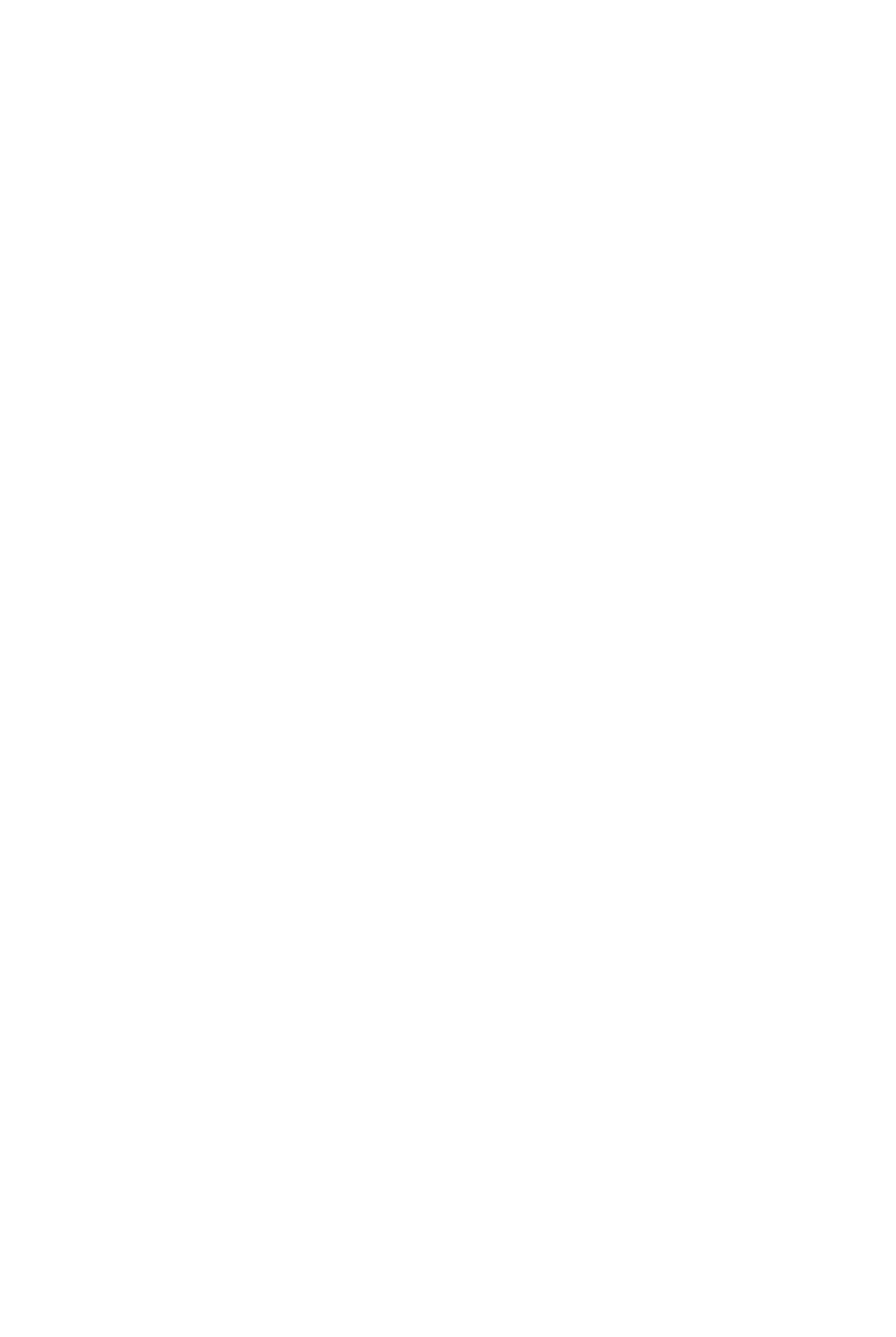
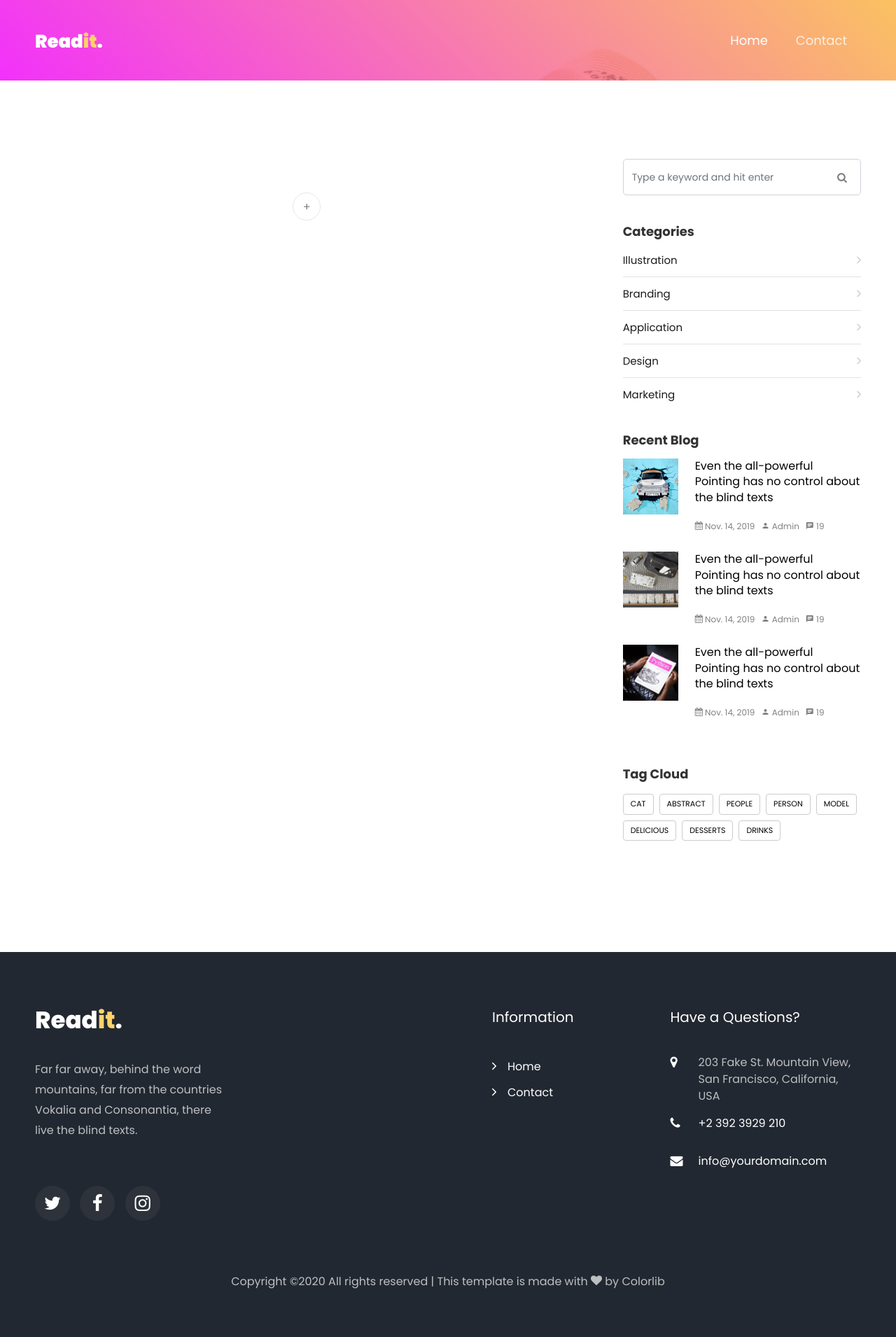
Before and after one commit to romainIEPS/readit, a PHP site: page /templates/partials/head in a window 1280 px wide. Before the commit the page is empty. Shown: the whole page at 70% size. Before the commit the page ends 800 px from the top, so only its background shows below. Run offline with PHP 8.4, Linux system fonts and the light colour scheme; data that the repository does not hold is empty; some libraries are stand-ins or nearby versions; some web fonts are replaced.

Commit message:
Décomposition en partials + zones dynamiques
Décomposition du template de l'application en partials + mise en place des zones dynamiques

```diff
--- a/app/vues/templates/defaut.php
+++ b/app/vues/templates/defaut.php
@@ -3,3 +3,28 @@
   ./app/vues/templates/defaut.php
   TEMPLATE DE L'APPLICATION
 */
+?>
+<!DOCTYPE html>
+<html lang="en">
+  <head>
+    <?php include_once '../app/vues/templates/partials/head.php'; ?>
+  </head>
+  <body>
+
+	  <?php include_once '../app/vues/templates/partials/nav.php'; ?>
+    <!-- END nav -->
+    <?php include_once '../app/vues/templates/partials/hero.php'; ?>
+
+    <?php include_once '../app/vues/templates/partials/section.php'; ?>
+    <!-- .section -->
+
+    <footer class="ftco-footer ftco-bg-dark ftco-section">
+      <?php include_once '../app/vues/templates/partials/footer.php'; ?>
+    </footer>
+
+  <!-- loader -->
+  <?php include_once '../app/vues/templates/partials/loader.php'; ?>
+
+  <?php include_once '../app/vues/templates/partials/scripts.php'; ?>
+  </body>
+</html>
--- /dev/null
+++ b/app/vues/templates/partials/footer.php
@@ -0,0 +1,50 @@
+<?php
+  /*
+    ./app/vues/templates/partials/footer.php
+  */
+?>
+<div class="container">
+  <div class="row mb-5">
+    <div class="col-md">
+      <div class="ftco-footer-widget mb-4">
+        <h2 class="logo"><a href="#">Read<span>it</span>.</a></h2>
+        <p>Far far away, behind the word mountains, far from the countries Vokalia and Consonantia, there live the blind texts.</p>
+        <ul class="ftco-footer-social list-unstyled float-md-left float-lft mt-5">
+          <li class="ftco-animate"><a href="#"><span class="icon-twitter"></span></a></li>
+          <li class="ftco-animate"><a href="#"><span class="icon-facebook"></span></a></li>
+          <li class="ftco-animate"><a href="#"><span class="icon-instagram"></span></a></li>
+        </ul>
+      </div>
+    </div>
+    <div class="col-md"></div>
+    <div class="col-md">
+      <div class="ftco-footer-widget mb-4 ml-md-5">
+        <h2 class="ftco-heading-2">Information</h2>
+        <ul class="list-unstyled">
+          <li><a href="#" class="py-1 d-block"><span class="ion-ios-arrow-forward mr-3"></span>Home</a></li>
+          <li><a href="#" class="py-1 d-block"><span class="ion-ios-arrow-forward mr-3"></span>Contact</a></li>
+        </ul>
+      </div>
+    </div>
+    <div class="col-md">
+      <div class="ftco-footer-widget mb-4">
+        <h2 class="ftco-heading-2">Have a Questions?</h2>
+        <div class="block-23 mb-3">
+          <ul>
+            <li><span class="icon icon-map-marker"></span><span class="text">203 Fake St. Mountain View, San Francisco, California, USA</span></li>
+            <li><a href="#"><span class="icon icon-phone"></span><span class="text">+2 392 3929 210</span></a></li>
+            <li><a href="#"><span class="icon icon-envelope"></span><span class="text">info@yourdomain.com</span></a></li>
+          </ul>
+        </div>
+      </div>
+    </div>
+  </div>
+  <div class="row">
+    <div class="col-md-12 text-center">
+
+      <p><!-- Link back to Colorlib can't be removed. Template is licensed under CC BY 3.0. -->
+Copyright &copy;<script>document.write(new Date().getFullYear());</script> All rights reserved | This template is made with <i class="icon-heart color-danger" aria-hidden="true"></i> by <a href="https://colorlib.com" target="_blank">Colorlib</a>
+<!-- Link back to Colorlib can't be removed. Template is licensed under CC BY 3.0. --></p>
+    </div>
+  </div>
+</div>
--- /dev/null
+++ b/app/vues/templates/partials/head.php
@@ -0,0 +1,25 @@
+<?php
+  /*
+    ./app/vues/templates/partials/head.php
+  */
+?>
+<title>Readit - <?php echo $title ?></title>
+<meta charset="utf-8">
+<meta name="viewport" content="width=device-width, initial-scale=1, shrink-to-fit=no">
+
+<link href="https://fonts.googleapis.com/css?family=Poppins:300,400,500,600,700,800,900" rel="stylesheet">
+
+<link rel="stylesheet" href="css/open-iconic-bootstrap.min.css">
+<link rel="stylesheet" href="css/animate.css">
+
+<link rel="stylesheet" href="css/owl.carousel.min.css">
+<link rel="stylesheet" href="css/owl.theme.default.min.css">
+<link rel="stylesheet" href="css/magnific-popup.css">
+
+<link rel="stylesheet" href="css/aos.css">
+
+<link rel="stylesheet" href="css/ionicons.min.css">
+
+<link rel="stylesheet" href="css/flaticon.css">
+<link rel="stylesheet" href="css/icomoon.css">
+<link rel="stylesheet" href="css/style.css">
--- /dev/null
+++ b/app/vues/templates/partials/hero.php
@@ -0,0 +1,15 @@
+<?php
+  /*
+    ./app/vues/templates/partials/hero.php
+  */
+?>
+<div class="hero-wrap" style="background-image: url('images/bg_1.jpg');" data-stellar-background-ratio="0.5">
+  <div class="overlay"></div>
+  <div class="container">
+    <div class="row no-gutters slider-text align-items-center justify-content-start" data-scrollax-parent="true">
+      <div class="col-md-12 ftco-animate">
+        <h1 class="mb-4 mb-md-0" style="height: .9em;"></h1>
+      </div>
+    </div>
+  </div>
+</div>
--- /dev/null
+++ b/app/vues/templates/partials/loader.php
@@ -0,0 +1,6 @@
+<?php
+  /*
+    ./app/vues/templates/partials/loader.php
+  */
+?>
+  <div id="ftco-loader" class="show fullscreen"><svg class="circular" width="48px" height="48px"><circle class="path-bg" cx="24" cy="24" r="22" fill="none" stroke-width="4" stroke="#eeeeee"/><circle class="path" cx="24" cy="24" r="22" fill="none" stroke-width="4" stroke-miterlimit="10" stroke="#F96D00"/></svg></div>
--- /dev/null
+++ b/app/vues/templates/partials/nav.php
@@ -0,0 +1,20 @@
+<?php
+  /*
+    ./app/vues/templates/partials/nav.php
+  */
+?>
+<nav class="navbar px-md-0 navbar-expand-lg navbar-dark ftco_navbar bg-dark ftco-navbar-light" id="ftco-navbar">
+  <div class="container">
+    <a class="navbar-brand" href="index.html">Read<i>it</i>.</a>
+    <button class="navbar-toggler" type="button" data-toggle="collapse" data-target="#ftco-nav" aria-controls="ftco-nav" aria-expanded="false" aria-label="Toggle navigation">
+      <span class="oi oi-menu"></span> Menu
+    </button>
+
+    <div class="collapse navbar-collapse" id="ftco-nav">
+      <ul class="navbar-nav ml-auto">
+        <li class="nav-item active"><a href="index.html" class="nav-link">Home</a></li>
+        <li class="nav-item"><a href="contact.html" class="nav-link">Contact</a></li>
+      </ul>
+    </div>
+  </div>
+</nav>
--- /dev/null
+++ b/app/vues/templates/partials/scripts.php
@@ -0,0 +1,20 @@
+<?php
+  /*
+    ./app/vues/templates/partials/scripts.php
+  */
+?>
+<script src="js/jquery.min.js"></script>
+<script src="js/jquery-migrate-3.0.1.min.js"></script>
+<script src="js/popper.min.js"></script>
+<script src="js/bootstrap.min.js"></script>
+<script src="js/jquery.easing.1.3.js"></script>
+<script src="js/jquery.waypoints.min.js"></script>
+<script src="js/jquery.stellar.min.js"></script>
+<script src="js/owl.carousel.min.js"></script>
+<script src="js/jquery.magnific-popup.min.js"></script>
+<script src="js/aos.js"></script>
+<script src="js/jquery.animateNumber.min.js"></script>
+<script src="js/scrollax.min.js"></script>
+<script src="https://maps.googleapis.com/maps/api/js?key=AIzaSyBVWaKrjvy3MaE7SQ74_uJiULgl1JY0H2s&sensor=false"></script>
+<script src="js/google-map.js"></script>
+<script src="js/main.js"></script>
--- /dev/null
+++ b/app/vues/templates/partials/section.php
@@ -0,0 +1,102 @@
+<?php
+  /*
+    ./app/vues/templates/partials/section.php
+  */
+?>
+<section class="ftco-section ftco-degree-bg">
+   <div class="container">
+     <div class="row">
+       <div class="col-lg-8 ftco-animate">
+         <div class="container">
+           <div class="row d-flex">
+             <?php echo $content; ?>
+           </div>
+           <div class="row mt-5">
+             <div class="col text-center">
+               <div class="block-27">
+                 <ul>
+                   <li><a href="#">+</a></li>
+                 </ul>
+               </div>
+             </div>
+           </div>
+         </div>
+       </div>
+
+       <!-- .col-md-8 -->
+       <div class="col-lg-4 sidebar pl-lg-5 ftco-animate">
+         <div class="sidebar-box">
+           <form action="#" class="search-form">
+             <div class="form-group">
+               <span class="icon icon-search"></span>
+               <input type="text" class="form-control" placeholder="Type a keyword and hit enter">
+             </div>
+           </form>
+         </div>
+         <div class="sidebar-box ftco-animate">
+           <div class="categories">
+             <h3>Categories</h3>
+             <li><a href="#">Illustration <span class="ion-ios-arrow-forward"></span></a></li>
+             <li><a href="#">Branding <span class="ion-ios-arrow-forward"></span></a></li>
+             <li><a href="#">Application <span class="ion-ios-arrow-forward"></span></a></li>
+             <li><a href="#">Design <span class="ion-ios-arrow-forward"></span></a></li>
+             <li><a href="#">Marketing <span class="ion-ios-arrow-forward"></span></a></li>
+           </div>
+         </div>
+
+         <div class="sidebar-box ftco-animate">
+           <h3>Recent Blog</h3>
+           <div class="block-21 mb-4 d-flex">
+             <a class="blog-img mr-4" style="background-image: url(images/image_1.jpg);"></a>
+             <div class="text">
+               <h3 class="heading"><a href="#">Even the all-powerful Pointing has no control about the blind texts</a></h3>
+               <div class="meta">
+                 <div><a href="#"><span class="icon-calendar"></span> Nov. 14, 2019</a></div>
+                 <div><a href="#"><span class="icon-person"></span> Admin</a></div>
+                 <div><a href="#"><span class="icon-chat"></span> 19</a></div>
+               </div>
+             </div>
+           </div>
+           <div class="block-21 mb-4 d-flex">
+             <a class="blog-img mr-4" style="background-image: url(images/image_2.jpg);"></a>
+             <div class="text">
+               <h3 class="heading"><a href="#">Even the all-powerful Pointing has no control about the blind texts</a></h3>
+               <div class="meta">
+                 <div><a href="#"><span class="icon-calendar"></span> Nov. 14, 2019</a></div>
+                 <div><a href="#"><span class="icon-person"></span> Admin</a></div>
+                 <div><a href="#"><span class="icon-chat"></span> 19</a></div>
+               </div>
+             </div>
+           </div>
+           <div class="block-21 mb-4 d-flex">
+             <a class="blog-img mr-4" style="background-image: url(images/image_3.jpg);"></a>
+             <div class="text">
+               <h3 class="heading"><a href="#">Even the all-powerful Pointing has no control about the blind texts</a></h3>
+               <div class="meta">
+                 <div><a href="#"><span class="icon-calendar"></span> Nov. 14, 2019</a></div>
+                 <div><a href="#"><span class="icon-person"></span> Admin</a></div>
+                 <div><a href="#"><span class="icon-chat"></span> 19</a></div>
+               </div>
+             </div>
+           </div>
+         </div>
+
+         <div class="sidebar-box ftco-animate">
+           <h3>Tag Cloud</h3>
+           <div class="tagcloud">
+             <a href="#" class="tag-cloud-link">cat</a>
+             <a href="#" class="tag-cloud-link">abstract</a>
+             <a href="#" class="tag-cloud-link">people</a>
+             <a href="#" class="tag-cloud-link">person</a>
+             <a href="#" class="tag-cloud-link">model</a>
+             <a href="#" class="tag-cloud-link">delicious</a>
+             <a href="#" class="tag-cloud-link">desserts</a>
+             <a href="#" class="tag-cloud-link">drinks</a>
+           </div>
+         </div>
+
+       </div>
+
+     </div>
+   </div>
+ </section>
```
